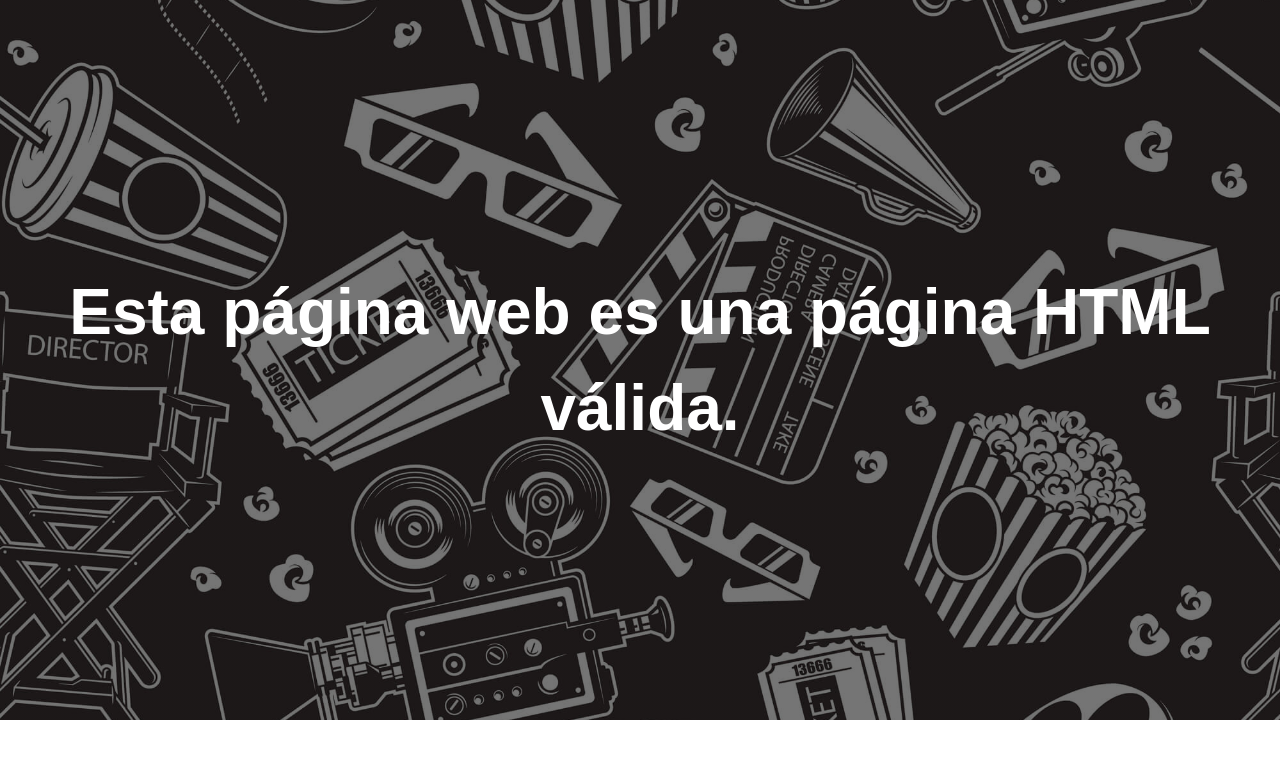
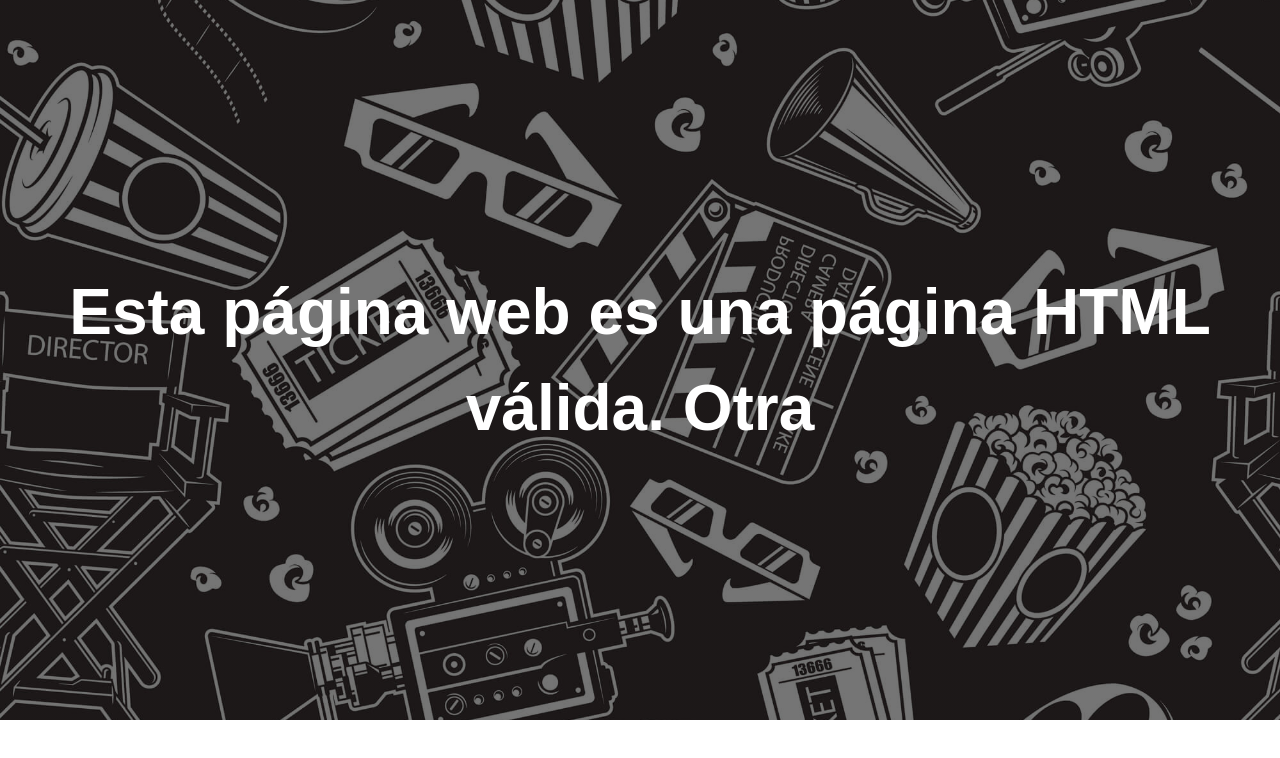
Before and after one commit to Tonga79/curso, a plain HTML site: page iniciosesion.html in a window 1280 px wide. Drawn offline with nearby package versions, Linux system fonts and the light colour scheme.

Commit message:
Update iniciosesion.html

```diff
--- a/iniciosesion.html
+++ b/iniciosesion.html
@@ -9,6 +9,7 @@
 <body>
   <main class="login">
     Esta página web es una página HTML válida.
+    Otra
   </main>
 </body>
 </html>
```
